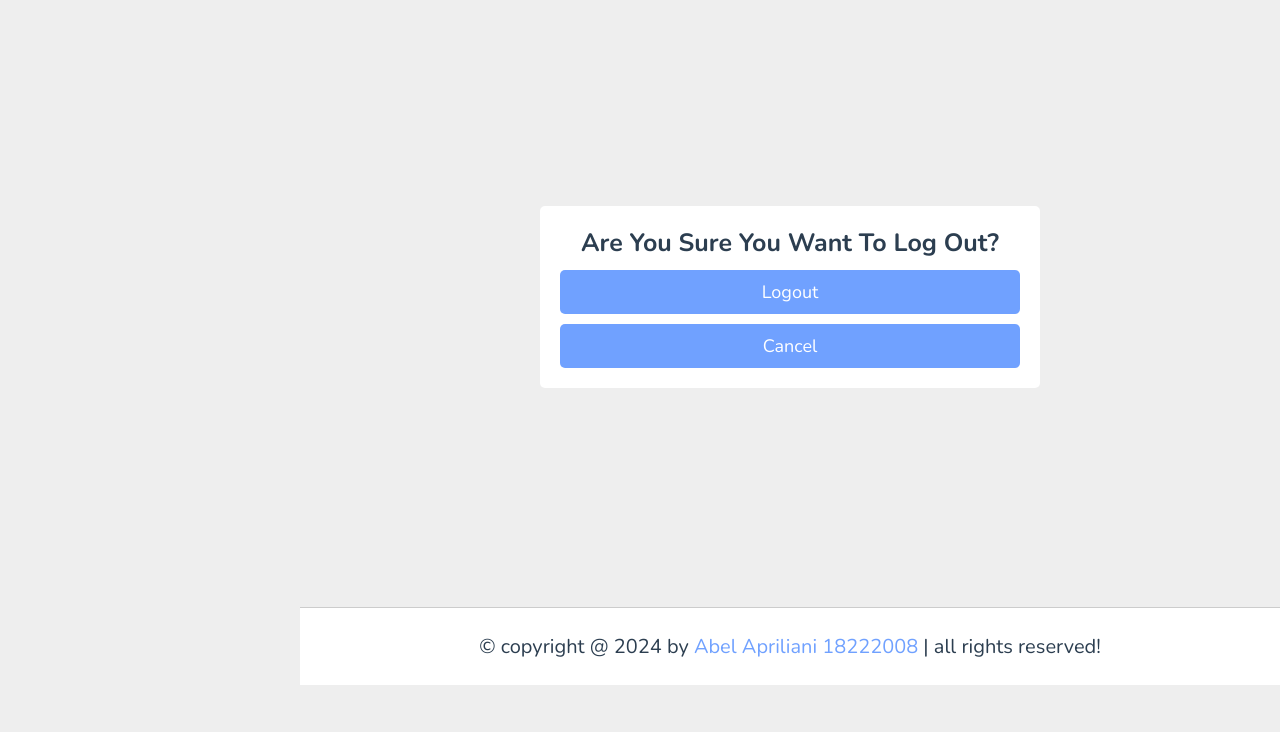
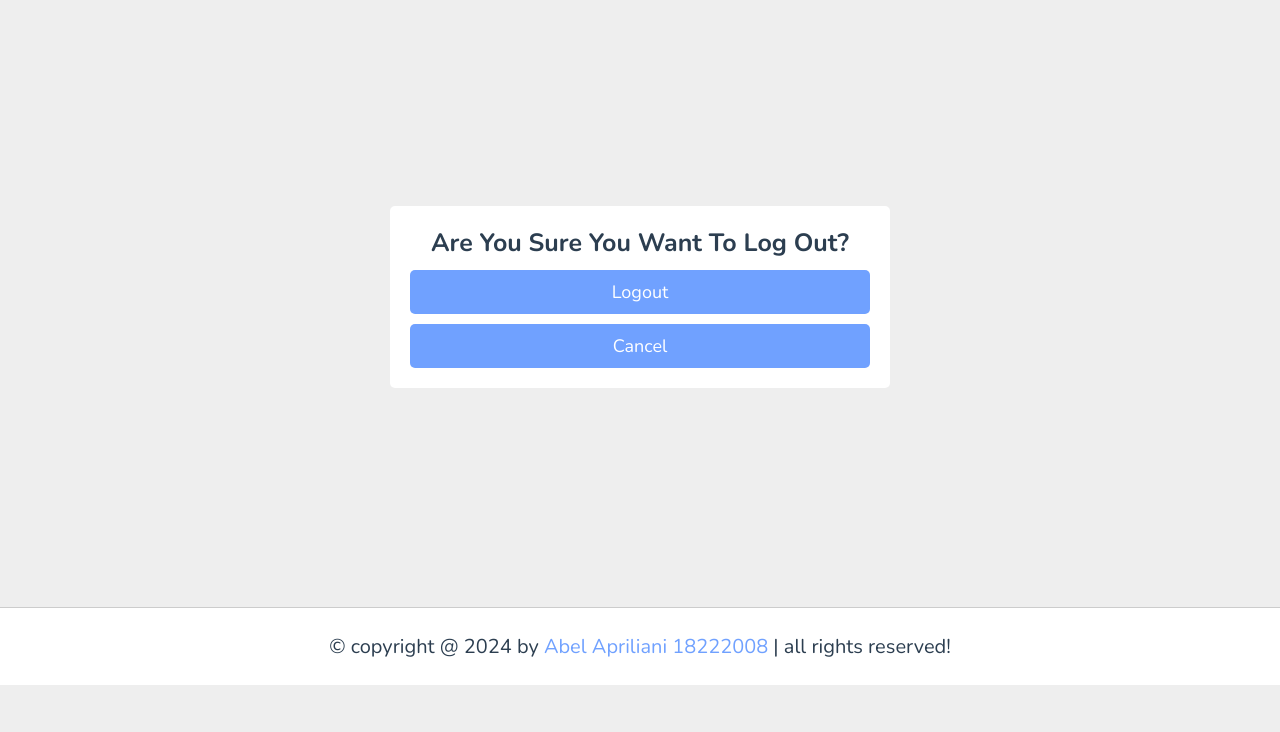
Before and after one commit to abelaprl/PAWM-TUGAS2, a plain HTML site: page logout.html in a window 1280 px wide. Shown: the part 68-800 px from the top of the page. Drawn offline with nearby package versions, Linux system fonts and the light colour scheme.

Commit message:
perbaikan dikit

```diff
--- a/logout.html
+++ b/logout.html
@@ -11,7 +11,8 @@
    <!-- Custom CSS File Link -->
    <link rel="stylesheet" href="css/style.css">
 </head>
-<body>
+
+<body class="index-body">
 
 <header class="header">
    <section class="flex">
```
